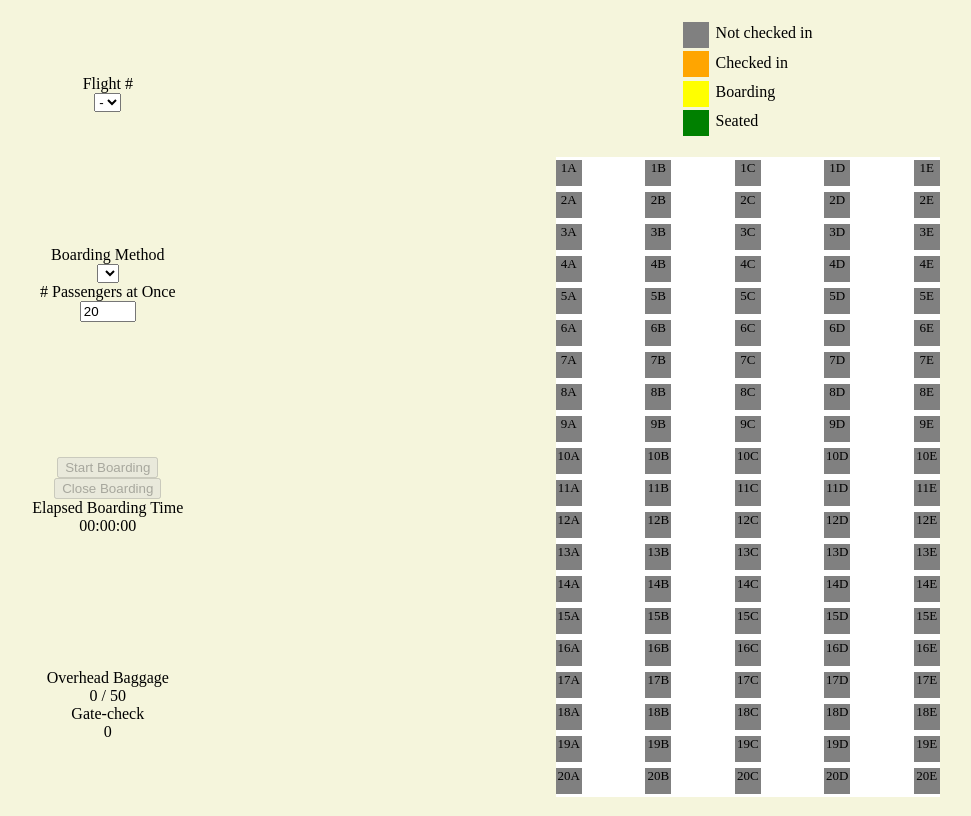
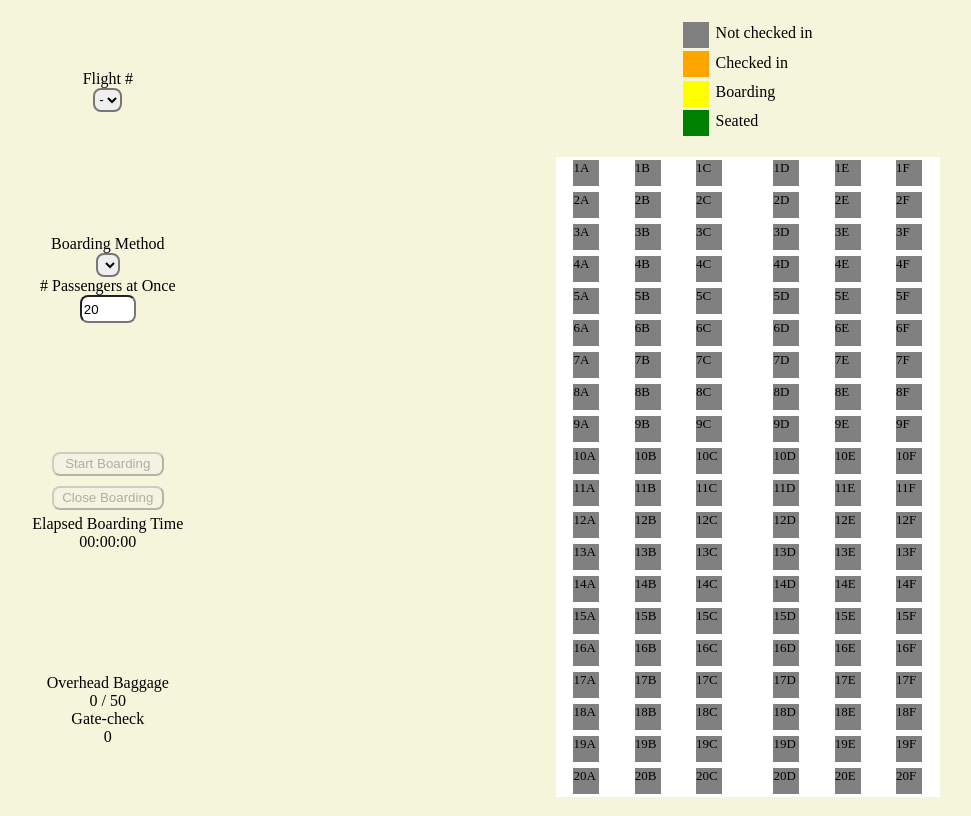
Before and after one commit to kjsheehy/brdng, a website: page Airline/index.html in a window 1280 px wide. Shown: the whole page, without its empty margins (162-1133 px from the left). Drawn offline with Linux system fonts and the light colour scheme; no server answers.

Commit message:
consistent sizing and borders for buttons, inputs, and selects on Airline UI

```diff
--- a/Airline/script.js
+++ b/Airline/script.js
@@ -15,7 +15,7 @@ const overheadEl = document.getElementById('overhead');
 const gateCheckEl = document.getElementById('gate-check');
 
 const rows = 20;
-const seats = ['A', 'B', 'C', 'D', 'E'];
+const seats = ['A', 'B', 'C', 'D', 'E', 'F'];
 const baggageCapacity = 50;
 let flightID;
 let timerIntervalID;
@@ -92,7 +92,7 @@ function updateInfo() {
 
 const startBoarding = function () {
   if (boardingMethodSelect.value === 'Free for All')
-    numberPassengersBoardingEl.value = '100';
+    numberPassengersBoardingEl.value = '120';
   fetch(`http://localhost:5001/api/boardingStart`, {
     method: 'PUT',
     headers: {
@@ -166,7 +166,10 @@ function populateSeatMap(rows, seats) {
 
     for (let j = 0; j < seats.length; j++) {
       let seatIcon = document.createElement('div');
-      seatIcon.setAttribute('class', 'seat-icon');
+      seatIcon.setAttribute(
+        'class',
+        j === 3 ? 'seat-icon right-aisle' : 'seat-icon'
+      );
       seatIcon.setAttribute('id', i + 1 + seats[j]);
       let seatID = document.createTextNode(i + 1 + seats[j]);
       seatIcon.appendChild(seatID);
--- a/Airline/style.css
+++ b/Airline/style.css
@@ -13,6 +13,24 @@ body {
   align-items: center;
 }
 
+input {
+  padding-top: 0;
+  padding-bottom: 0;
+}
+
+button {
+  width: 7rem;
+  margin: 5px;
+}
+
+input,
+select,
+button {
+  border-width: 2px;
+  border-radius: 8px;
+  height: 1.5rem;
+}
+
 #right {
   height: 100%;
   min-width: 30%;
@@ -23,10 +41,12 @@ body {
 }
 
 .legend-item {
+  display: flex;
   flex-direction: row;
 }
 
 .seat-icon {
+  display: flex;
   height: 2em;
   width: 2em;
   background-color: gray;
@@ -63,8 +83,12 @@ body {
 
 .seat-row {
   display: flex;
-  flex-direction: row;
-  justify-content: space-between;
+  width: 100%;
+  justify-content: space-around;
+}
+
+.seat-icon.right-aisle {
+  margin-left: 1rem;
 }
 
 #number-passengers {
--- a/Passenger/style.css
+++ b/Passenger/style.css
@@ -43,6 +43,10 @@ body: {
   background-color: white;
 }
 
+.seat-button.right-aisle {
+  margin-left: 3rem;
+}
+
 .seat-button.selected-seat {
   background-color: green;
   color: white;
--- a/server/index.js
+++ b/server/index.js
@@ -16,7 +16,7 @@ app.use(
 );
 
 const rows = 20;
-const columns = ['A', 'B', 'C', 'D', 'E'];
+const columns = ['A', 'B', 'C', 'D', 'E', 'F'];
 
 const boardingMethods = [
   {
```
Also changed, not shown: Passenger/script.js (+5 -2 lines).
